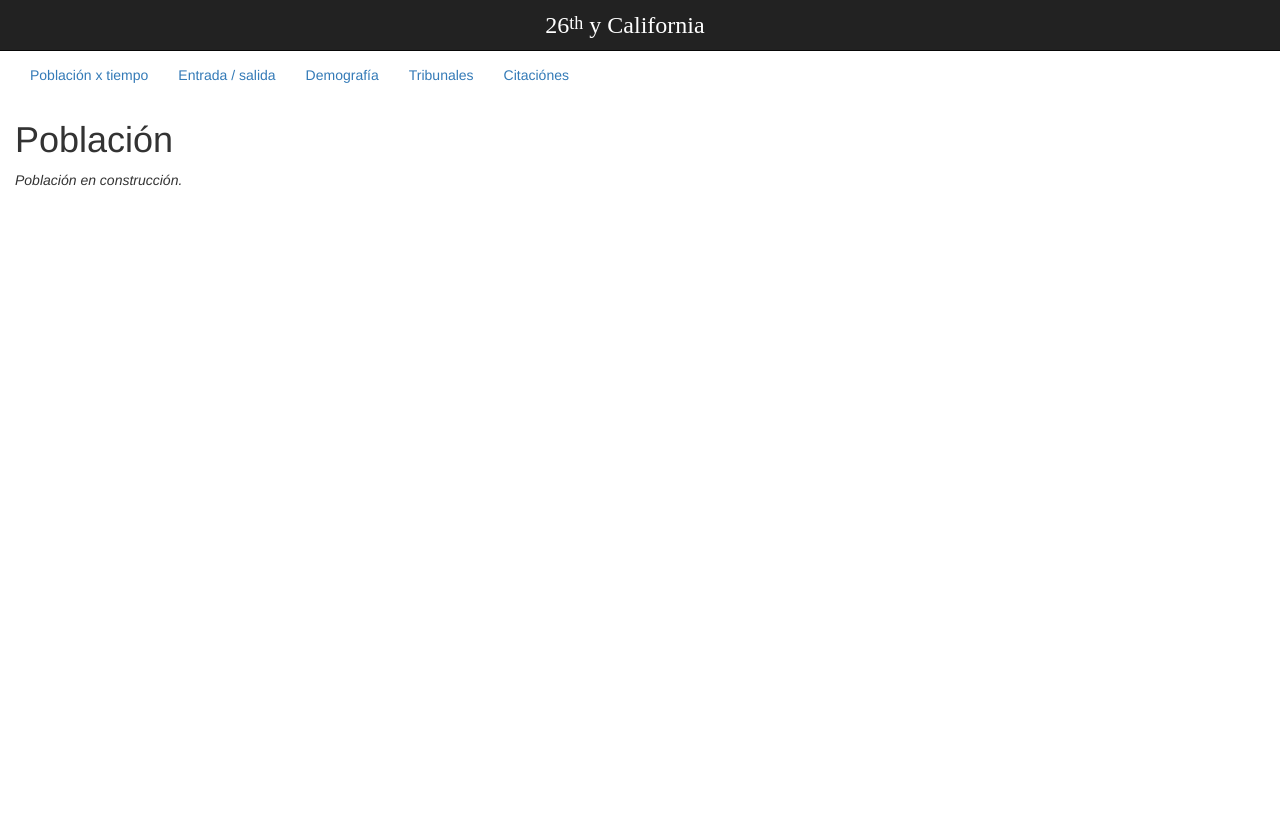
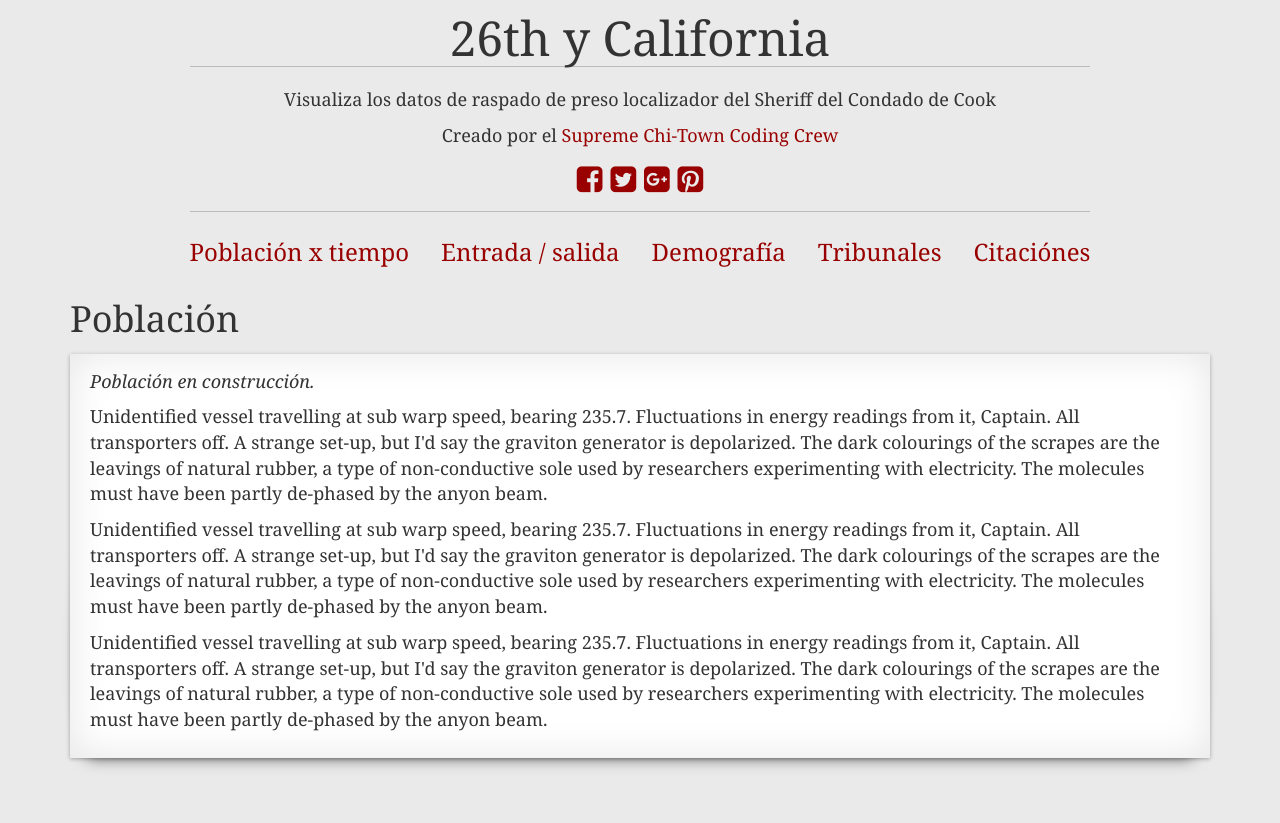
Before and after one commit to sc3/simple-news-apps, a plain HTML site: page index.html in a window 1280 px wide. Before the commit the page ends 800 px from the top, so only its background shows below. Drawn offline with nearby package versions, Linux system fonts and the light colour scheme; files that its build step writes are made by us from their sources; a web font is replaced by a local one.

Commit message:
mostly functional template

```diff
--- a/css/style.css
+++ b/css/style.css
@@ -1,27 +1,102 @@
 /* 26th y california css */
 body {
-  padding-top: 100px;
+  font-family: "Radley", Georgia, serif;
+  font-size: 18px;
+  background-color: #eaeaea;
 }
 
-.navbar>.container .navbar-brand, .navbar>.container-fluid .navbar-brand {
-  display: block;
-  text-align: center;
+a { color: #900; }
+a:hover { color: #c00; }
+
+.pagenav {
+  padding: 4px 0;
+}
+.pagenav.affix {
   width: 100%;
-  font-size: 24px;
-  color: #fff;
-  font-family: Times New Roman, serif;
+  z-index: 100;
+  background-color: #fff;
+  border-bottom: 1px solid #aaa;
+  height: 40px;
+  top: 0;
+  left: 0;
 }
 
-.navbar-brand sup {
-  top: -0.25em;
+.pagenav .nav {
+  float: none;
+  display: inline-block;
+  font-size: 24px;
+  line-height: 28px;
+}
+.pagenav .nav>li>a {
+  padding: 2px 15px;
+}
+.pagenav .nav>li>a:hover, .pagenav .nav>li>a:focus {
+  background-color: #fff;
 }
 
-.pagenav {
-  position: fixed;
-  top: 50px;
+.box {
+    position: relative;
+    margin: 15px 0;
+    padding: 15px 20px;
+    background:#fff;
+    -webkit-box-shadow:0 1px 4px rgba(0, 0, 0, 0.3), 0 0 40px rgba(0, 0, 0, 0.1) inset;
+       -moz-box-shadow:0 1px 4px rgba(0, 0, 0, 0.3), 0 0 40px rgba(0, 0, 0, 0.1) inset;
+            box-shadow:0 1px 4px rgba(0, 0, 0, 0.3), 0 0 40px rgba(0, 0, 0, 0.1) inset;
 }
 
-.pagenav .navbar-nav {
-  margin: 0 auto;
-  float: none;
+.box:before {
+  content:"";
+  position:absolute;
+  z-index:-2;
+  top:50%;
+  bottom:0;
+  left:10px;
+  right:10px;
+  -webkit-box-shadow:0 0 15px rgba(0,0,0,0.6);
+  -moz-box-shadow:0 0 15px rgba(0,0,0,0.6);
+  box-shadow:0 0 15px rgba(0,0,0,0.6);
+  -moz-border-radius:10px / 100px;
+  border-radius:10px / 100px;
 }
+
+.intro {
+  text-align: center;
+  border-bottom: 1px solid #bbb;
+  padding-bottom: 10px;
+  margin: 0 120px 20px 120px;
+  font-size: 18px;
+}
+.intro .social-links {
+  margin-top: 10px;
+  font-size: 30px;
+}
+.intro .social-links a {
+  display: inline-block;
+}
+
+
+h1.headline {
+  text-align: center;
+  margin-top: 10px;
+  margin-bottom: 20px;
+  font-size: 48px;
+  line-height: 56px;
+  border-bottom: 1px solid #bbb;
+}
+
+hr {
+  background-color: #ccc;
+  border: none;
+  height: 1px;
+  margin: 40px 0;
+}
+
+section {
+  margin-bottom: 65px;
+}
+
+@media (max-width: 767px) {
+  .navbar li.social {
+    display: none;
+  }
+}
--- a/index.html
+++ b/index.html
@@ -1,11 +1,12 @@
 <!doctype html>
 <html>
+
 <head>
   <!-- Título -->
   <title>26th y California</title>
 
   <!-- Meta -->
-  <link rel="shortcut icon" href="./favicon.ico" />
+  <link rel="shortcut icon" href="img/favicon.ico" />
   <meta http-equiv="X-UA-Compatible" content="IE=edge,chrome=1">
   <meta name="viewport" content="width=device-width, initial-scale=1.0, user-scalable=no">
   <!--
@@ -18,19 +19,39 @@
 
   <!-- CSS -->
   <link rel="stylesheet" type="text/css" href="//cdnjs.cloudflare.com/ajax/libs/twitter-bootstrap/3.1.1/css/bootstrap.min.css" />
-  <link href="//cdnjs.cloudflare.com/ajax/libs/font-awesome/4.0.3/css/font-awesome.min.css" />
-  <link rel="stylesheet" type="text/css" href="style.css" />
+  <link rel="stylesheet" type="text/css" href="//cdnjs.cloudflare.com/ajax/libs/font-awesome/4.0.3/css/font-awesome.min.css" />
+  <link href='http://fonts.googleapis.com/css?family=Radley:400,400italic' rel='stylesheet' type='text/css'>
+  <link rel="stylesheet" type="text/css" href="css/style.css" />
 </head>
+
 <body>
-  <!-- Contenido -->
-  <div id="top" class="navbar navbar-inverse navbar-fixed-top" role="navigation">
-    <div class="container-fluid text-center">
-      <a href="#top" class="navbar-brand">26<sup>th</sup> y California</a>
+  <!-- Navegación -->
+  <div id="top"></div>
+  <div class="container">
+    <div class="intro">
+      <h1 class="headline">26th y California</h1>
+      <p>Visualiza los datos de raspado de preso localizador del Sheriff del Condado de Cook</p>
+      <p>Creado por el <a href="https://github.com/sc3/sc3">Supreme Chi-Town Coding Crew</a></p>
+      <div class="social-links text-center">
+        <a target="_blank" href="https://www.facebook.com/sharer.php?u=&t=">
+          <i class="fa fa-facebook-square"></i>
+        </a>
+        <a target="_blank" href="https://www.facebook.com/sharer.php?u=&t=">
+          <i class="fa fa-twitter-square"></i>
+        </a>
+        <a target="_blank" href="https://www.facebook.com/sharer.php?u=&t=">
+          <i class="fa fa-google-plus-square"></i>
+        </a>
+        <a target="_blank" href="https://www.facebook.com/sharer.php?u=&t=">
+          <i class="fa fa-pinterest-square"></i>
+        </a>
+      </div>
     </div>
   </div>
-  <div id="page-index" class="pagenav">
-    <div class="container-fluid">
-      <ul class="nav navbar-nav">
+
+  <div id="page-index" data-spy="affix" data-offset-top="266" data-auto-width="true" class="pagenav" role="navigation">
+    <div class="container text-center">
+      <ul class="nav nav-pills">
         <li><a href="#poblacion">Población x tiempo</a></li>
         <li><a href="#entradasalida">Entrada / salida</a></li>
         <li><a href="#demografía">Demografía</a></li>
@@ -40,15 +61,47 @@
     </div>
   </div>
 
-  <div class="container-fluid">
+  <!-- Contenido -->
+  <div class="container">
     <section id="#poblacion">
       <h1>Población</h1>
-      <p><em>Población en construcción.</em></p>
+
+      <div class="box">
+        <p><em>Población en construcción.</em></p>
+
+        <p>
+        Unidentified vessel travelling at sub warp speed, bearing 235.7. Fluctuations in energy readings from it, Captain. All transporters off. A strange set-up, but I'd say the graviton generator is depolarized. The dark colourings of the scrapes are the leavings of natural rubber, a type of non-conductive sole used by researchers experimenting with electricity. The molecules must have been partly de-phased by the anyon beam.
+        </p>
+
+        <p>
+        Unidentified vessel travelling at sub warp speed, bearing 235.7. Fluctuations in energy readings from it, Captain. All transporters off. A strange set-up, but I'd say the graviton generator is depolarized. The dark colourings of the scrapes are the leavings of natural rubber, a type of non-conductive sole used by researchers experimenting with electricity. The molecules must have been partly de-phased by the anyon beam.
+        </p>
+
+        <p>
+        Unidentified vessel travelling at sub warp speed, bearing 235.7. Fluctuations in energy readings from it, Captain. All transporters off. A strange set-up, but I'd say the graviton generator is depolarized. The dark colourings of the scrapes are the leavings of natural rubber, a type of non-conductive sole used by researchers experimenting with electricity. The molecules must have been partly de-phased by the anyon beam.
+        </p>
+
+
+      </div>
     </section>
+
   </div>
 
   <!-- Plantillas -->
   <!-- Bibliotecas de código -->
+  <script src="//cdnjs.cloudflare.com/ajax/libs/jquery/1.10.2/jquery.min.js"></script>
+  <script src="//cdnjs.cloudflare.com/ajax/libs/twitter-bootstrap/3.1.1/js/bootstrap.min.js"></script>
+  <script src="//cdnjs.cloudflare.com/ajax/libs/underscore.js/1.6.0/underscore-min.js"></script>
+  <script src="//cdnjs.cloudflare.com/ajax/libs/backbone.js/1.1.2/backbone-min.js"></script>
+  <script src="//cdnjs.cloudflare.com/ajax/libs/d3/3.4.4/d3.min.js"></script>
+  <script src="js/ChartView.js"></script>
+  <script src="js/Charts.js"></script>
+
   <!-- Aplicación -->
+  <script>
+    $(document).ready(function() {
+      console.log('hello world');
+    });
+  </script>
 </body>
 </html>
```
Also changed, not shown: img/favicon.ico (renamed from favicon.ico).
